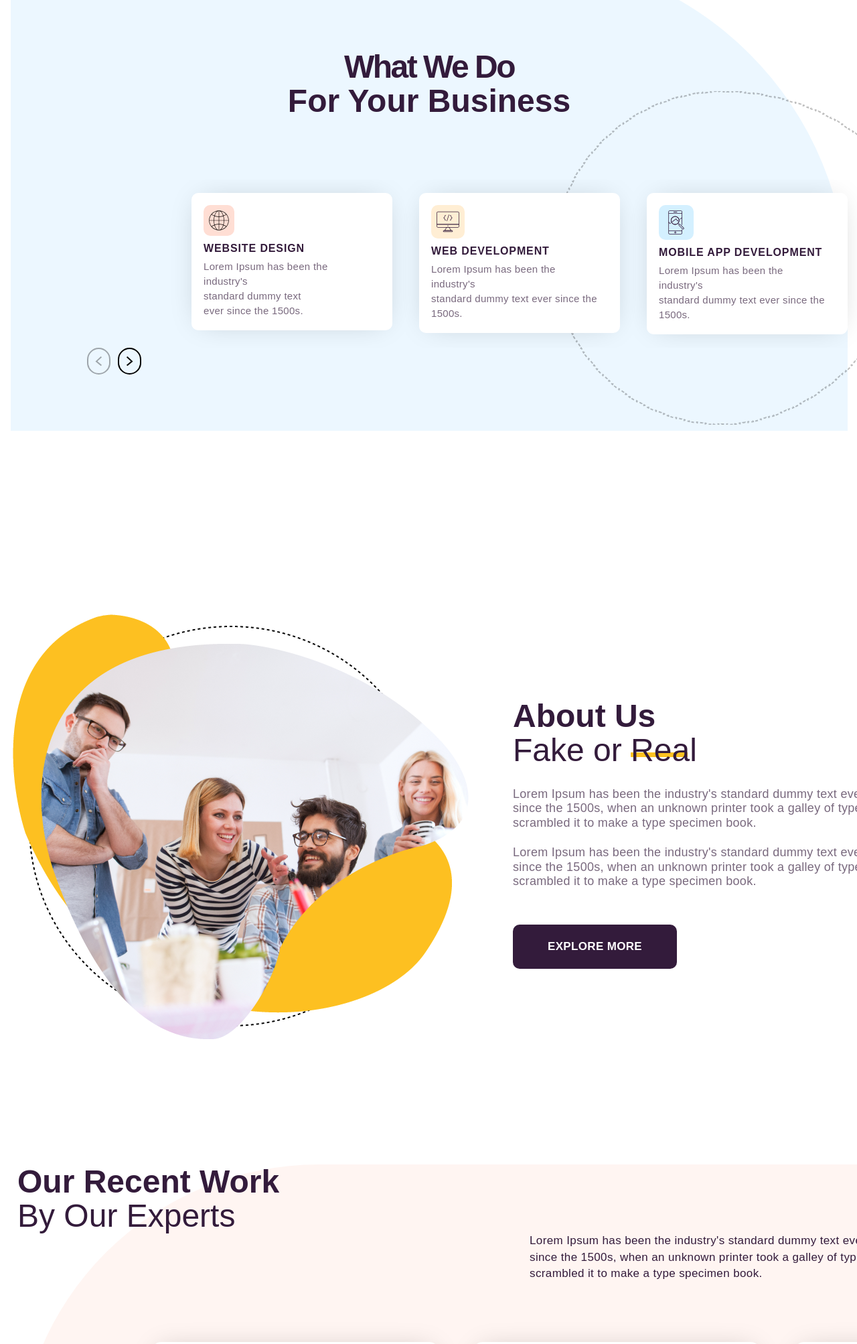
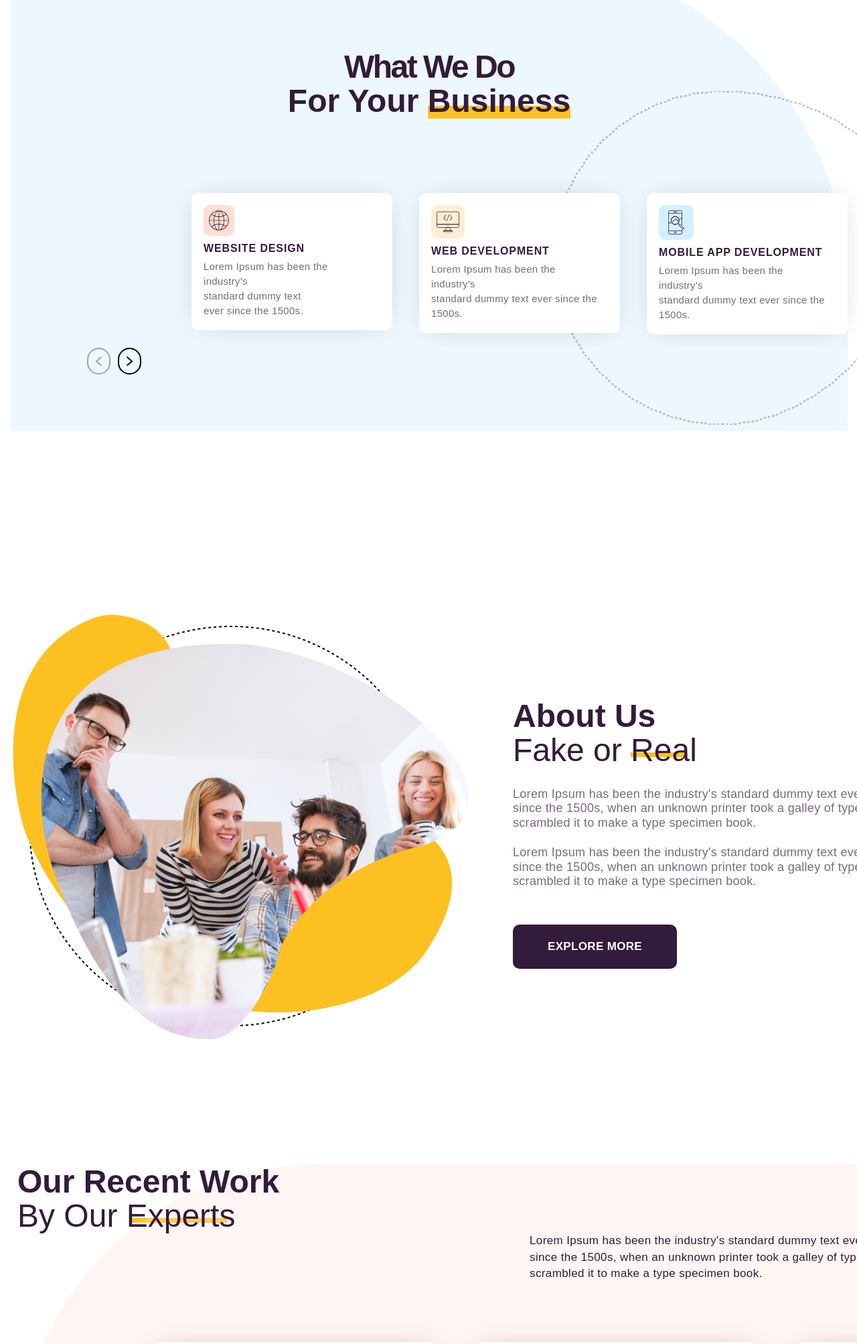
Before and after one commit to tasithpinsara/Dream-Agency, a plain HTML site: page index.html in a window 1280 px wide. Shown: the part 980-2986 px from the top of the page at 67% size. Drawn offline with nearby package versions, Linux system fonts and the light colour scheme; a web font is replaced by a local one.

Commit message:
add highlight style.

```diff
--- a/script.js
+++ b/script.js
@@ -4,7 +4,6 @@
 let chard = document.querySelector(".boxes");
 let next_btn = document.getElementById("next-btn");
 let back_btn = document.getElementById("back-btn");
-
 
 chard.addEventListener("wheel", (evt) => {
 evt.preventDefault();
--- a/style.css
+++ b/style.css
@@ -222,21 +222,12 @@ ul h3 {
   color: #331b3b;
   font-size: 48px;
   line-height: 51.02px;
-  position: relative;
+  background: linear-gradient(to bottom, transparent 65%, #fdc221 50%);
 
 
 }
 
-.Heding02 h1 .highlight-word-02::before{
-  content: "";
-  position: static;
-   left: 12%;
-  bottom: 16px;
-  width: 85px;
-  height: 7px;
-  background: #fdc221;
-  z-index: -1;
-}
+
 
 .Heding02 img {
   margin-left: 850px;
@@ -413,6 +404,44 @@ h1 .highlight-word-03::before{
   left: 12%;
   bottom: 16px;
   width: 85px;
+  height: 7px;
+  background: #fdc221;
+  z-index: -1;
+}
+
+h1 .highlight-word-04 {
+  color: #331b3b;
+  font-size: 48px;
+  line-height: 51.02px;
+  position: relative;
+
+}
+
+h1 .highlight-word-04::before{
+  content: "";
+  position: absolute;
+  left: 10%;
+  bottom: 16px;
+  width: 146px;
+  height: 7px;
+  background: #fdc221;
+  z-index: -1;
+}
+
+h1 .highlight-word-06 {
+  color: #331b3b;
+  font-size: 48px;
+  line-height: 51.02px;
+  position: relative;
+
+}
+
+h1 .highlight-word-06::before{
+  content: "";
+  position: absolute;
+  left: 2%;
+  bottom: 16px;
+  width: 130px;
   height: 7px;
   background: #fdc221;
   z-index: -1;
```
Also changed, not shown: index.html (+1 -1 lines).
